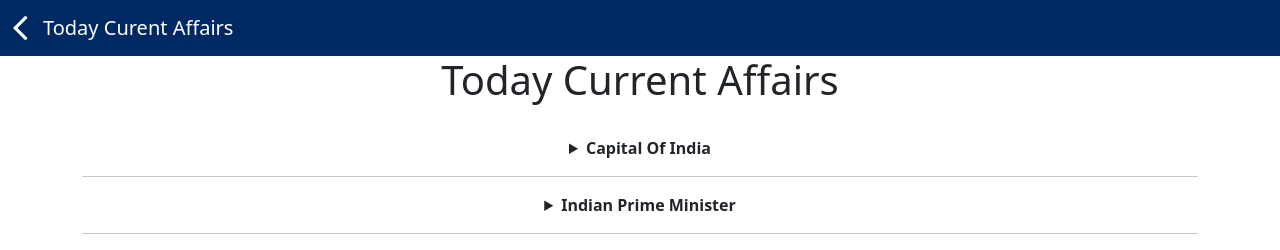
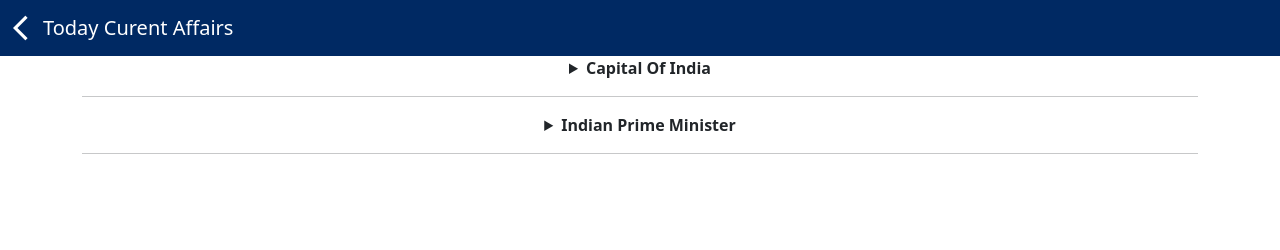
Before and after one commit to SayantanMallick/app, a plain HTML site: page today_curr.html in a window 1280 px wide. Drawn offline with nearby package versions, Linux system fonts and the light colour scheme.

Commit message:
Update today_curr.html

```diff
--- a/today_curr.html
+++ b/today_curr.html
@@ -39,8 +39,6 @@
             <i class="material-icons d-inline-block align-top pl-2" style="font-size: 30px; color:#fff; padding-left:5px;" onclick="back()">arrow_back_ios</i>Today Curent Affairs
           </a>
         </nav>
-    <h1 class="text-center">Today Current Affairs</h1>
-    <br>
     <div class="container">
             <details class="text-center">
                 <summary>Capital Of India</summary>
```
